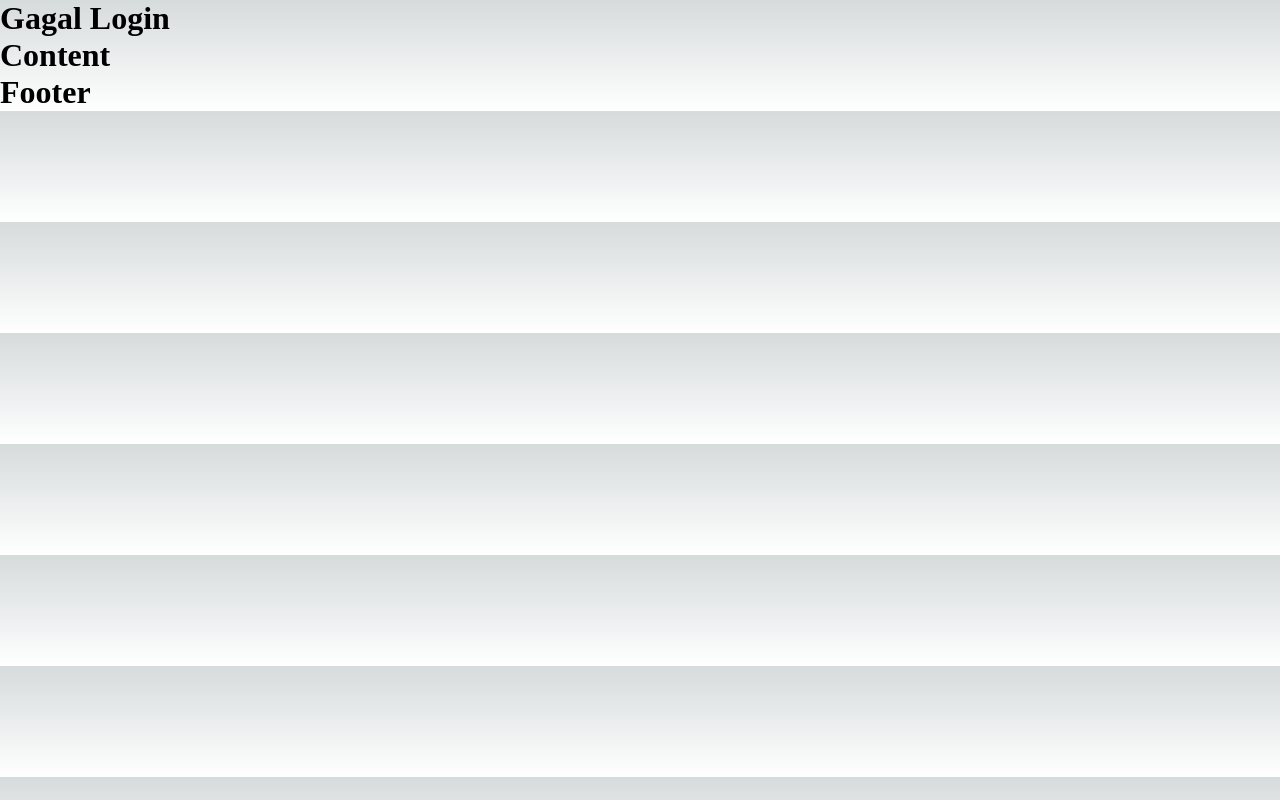
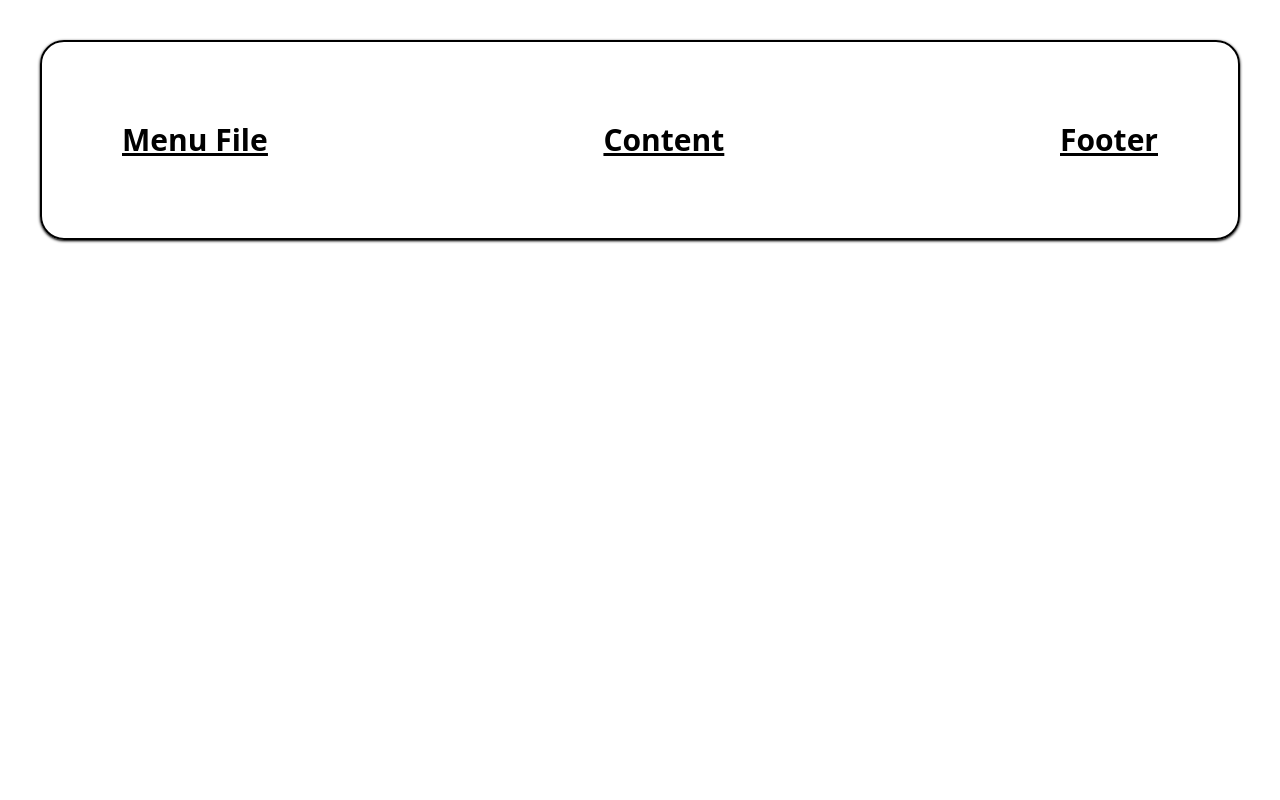
Before and after one commit to rendysp97/Bootcamp-Next, a Next.js app: page / in a window 1280 px wide. Built offline with nearby package versions, Linux system fonts and the light colour scheme.

Commit message:
menambahkan tugas 4

```diff
--- a/components/footer/index.js
+++ b/components/footer/index.js
@@ -1,6 +1,7 @@
+import styles from './styles.module.css';
 const Footer = () => {
   return (
-    <div>
+    <div className="text-3xl font-bold underline hover:bg-sky-700">
       <h1>Footer</h1>
     </div>
   );
--- /dev/null
+++ b/components/footer/styles.module.css
@@ -0,0 +1,4 @@
+
+.background  {
+    background-color: red;
+}
--- a/components/header/index.js
+++ b/components/header/index.js
@@ -1,12 +1,13 @@
 import withAuth from "../with_auth";
 import Menu from "../menu";
+import styles from './styles.module.css';
 
 const Header = () => {
   return (
-    <div>
+    <div className="text-3xl font-bold underline">
       <Menu />
     </div>
   );
 };
 
-export default withAuth(Header);
+export default Header;
--- /dev/null
+++ b/components/header/styles.module.css
@@ -0,0 +1,4 @@
+
+.background  {
+    background-color: red;
+}
--- a/components/menu/index.js
+++ b/components/menu/index.js
@@ -1,3 +1,7 @@
-const Menu = () => <div>Menu File</div>;
+const Menu = () => (
+  <div>
+    <h1>Menu File</h1>
+  </div>
+);
 
 export default Menu;
--- a/layout/index.js
+++ b/layout/index.js
@@ -2,9 +2,13 @@
 import Header from "@/components/header";
 import Footer from "@/components/footer";
 
-export default function Layout({ children, metaTitle ="Hello Next Js", metaDescription }) {
+export default function Layout({
+  children,
+  metaTitle = "Hello Next Js",
+  metaDescription,
+}) {
   return (
-    <div>
+    <div className="p-20 flex justify-between underline font-bold text-3xl ">
       <Head>
         <title>{`Create Next App - ${metaTitle}`}</title>
         <meta
--- a/package.json
+++ b/package.json
@@ -16,8 +16,10 @@
   "devDependencies": {
     "@eslint/compat": "^1.0.3",
     "@eslint/js": "^9.4.0",
+    "autoprefixer": "^10.4.19",
     "eslint": "^9.4.0",
-    "eslint-plugin-react": "^7.34.2",
-    "globals": "^15.4.0"
+    "globals": "^15.4.0",
+    "postcss": "^8.4.38",
+    "tailwindcss": "^3.4.4"
   }
 }
--- a/pages/index.js
+++ b/pages/index.js
@@ -1,13 +1,10 @@
 import Head from "next/head";
 
-import { Inter } from "next/font/google";
-import Header from "@/components/header/index";
-import Footer from "@/components/footer/index";
 import Layout from "@/layout";
 
 export default function Home() {
   return (
-    <>
+    <div className="border-2 border-black m-10 rounded-3xl shadow shadow-black">
       <Head>
         <title>Create Next App</title>
         <meta name="description" content="Generated by create next app" />
@@ -17,6 +14,6 @@
       <Layout>
         <h1>Content</h1>
       </Layout>
-    </>
+    </div>
   );
 }
--- /dev/null
+++ b/postcss.config.js
@@ -0,0 +1,6 @@
+module.exports = {
+  plugins: {
+    tailwindcss: {},
+    autoprefixer: {},
+  },
+}
--- a/styles/globals.css
+++ b/styles/globals.css
@@ -1,107 +1,21 @@
-:root {
-  --max-width: 1100px;
-  --border-radius: 12px;
-  --font-mono: ui-monospace, Menlo, Monaco, "Cascadia Mono", "Segoe UI Mono",
-    "Roboto Mono", "Oxygen Mono", "Ubuntu Monospace", "Source Code Pro",
-    "Fira Mono", "Droid Sans Mono", "Courier New", monospace;
+@tailwind base;
+@tailwind components;
+@tailwind utilities;
 
-  --foreground-rgb: 0, 0, 0;
-  --background-start-rgb: 214, 219, 220;
-  --background-end-rgb: 255, 255, 255;
-
-  --primary-glow: conic-gradient(
-    from 180deg at 50% 50%,
-    #16abff33 0deg,
-    #0885ff33 55deg,
-    #54d6ff33 120deg,
-    #0071ff33 160deg,
-    transparent 360deg
-  );
-  --secondary-glow: radial-gradient(
-    rgba(255, 255, 255, 1),
-    rgba(255, 255, 255, 0)
-  );
-
-  --tile-start-rgb: 239, 245, 249;
-  --tile-end-rgb: 228, 232, 233;
-  --tile-border: conic-gradient(
-    #00000080,
-    #00000040,
-    #00000030,
-    #00000020,
-    #00000010,
-    #00000010,
-    #00000080
-  );
-
-  --callout-rgb: 238, 240, 241;
-  --callout-border-rgb: 172, 175, 176;
-  --card-rgb: 180, 185, 188;
-  --card-border-rgb: 131, 134, 135;
+* {
+  box-sizing: none;
+  margin: 0;
+  padding: 0;
 }
 
-@media (prefers-color-scheme: dark) {
-  :root {
-    --foreground-rgb: 255, 255, 255;
-    --background-start-rgb: 0, 0, 0;
-    --background-end-rgb: 0, 0, 0;
-
-    --primary-glow: radial-gradient(rgba(1, 65, 255, 0.4), rgba(1, 65, 255, 0));
-    --secondary-glow: linear-gradient(
-      to bottom right,
-      rgba(1, 65, 255, 0),
-      rgba(1, 65, 255, 0),
-      rgba(1, 65, 255, 0.3)
-    );
-
-    --tile-start-rgb: 2, 13, 46;
-    --tile-end-rgb: 2, 5, 19;
-    --tile-border: conic-gradient(
-      #ffffff80,
-      #ffffff40,
-      #ffffff30,
-      #ffffff20,
-      #ffffff10,
-      #ffffff10,
-      #ffffff80
-    );
-
-    --callout-rgb: 20, 20, 20;
-    --callout-border-rgb: 108, 108, 108;
-    --card-rgb: 100, 100, 100;
-    --card-border-rgb: 200, 200, 200;
-  }
+/* .container {
+  padding: 25px 50px;
+  margin: 30px;
+  border-radius: 25px;
+  border: 5px solid rgba(0, 0, 0, 0.4);
 }
 
-* {
-  box-sizing: border-box;
-  padding: 0;
-  margin: 0;
-}
-
-html,
-body {
-  max-width: 100vw;
-  overflow-x: hidden;
-}
-
-body {
-  color: rgb(var(--foreground-rgb));
-  background: linear-gradient(
-      to bottom,
-      transparent,
-      rgb(var(--background-end-rgb))
-    )
-    rgb(var(--background-start-rgb));
-}
-
-a {
-  color: inherit;
-  text-decoration: none;
-}
-
-@media (prefers-color-scheme: dark) {
-  html {
-    color-scheme: dark;
-  }
-}
+.containerWrap {
+  display: flex;
+  justify-content: space-between;
+} */
--- /dev/null
+++ b/tailwind.config.js
@@ -0,0 +1,13 @@
+/** @type {import('tailwindcss').Config} */
+module.exports = {
+  content: [
+    "./app/**/*.{js,ts,jsx,tsx,mdx}",
+    "./pages/**/*.{js,ts,jsx,tsx,mdx}",
+    "./components/**/*.{js,ts,jsx,tsx,mdx}",
+    "./layout/**/*.{js,ts,jsx,tsx,mdx}",
+  ],
+  theme: {
+    extend: {},
+  },
+  plugins: [],
+};
```
Also changed, not shown: 1 other file (tests, documents, lock files or other folders).
